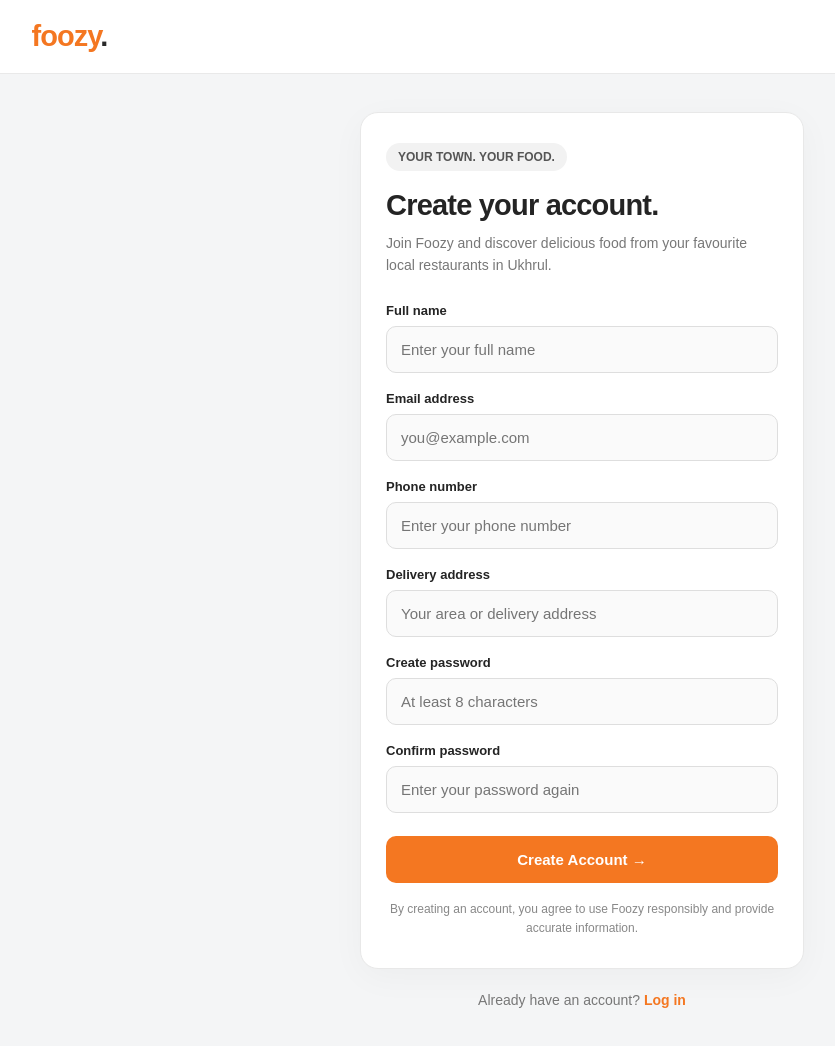
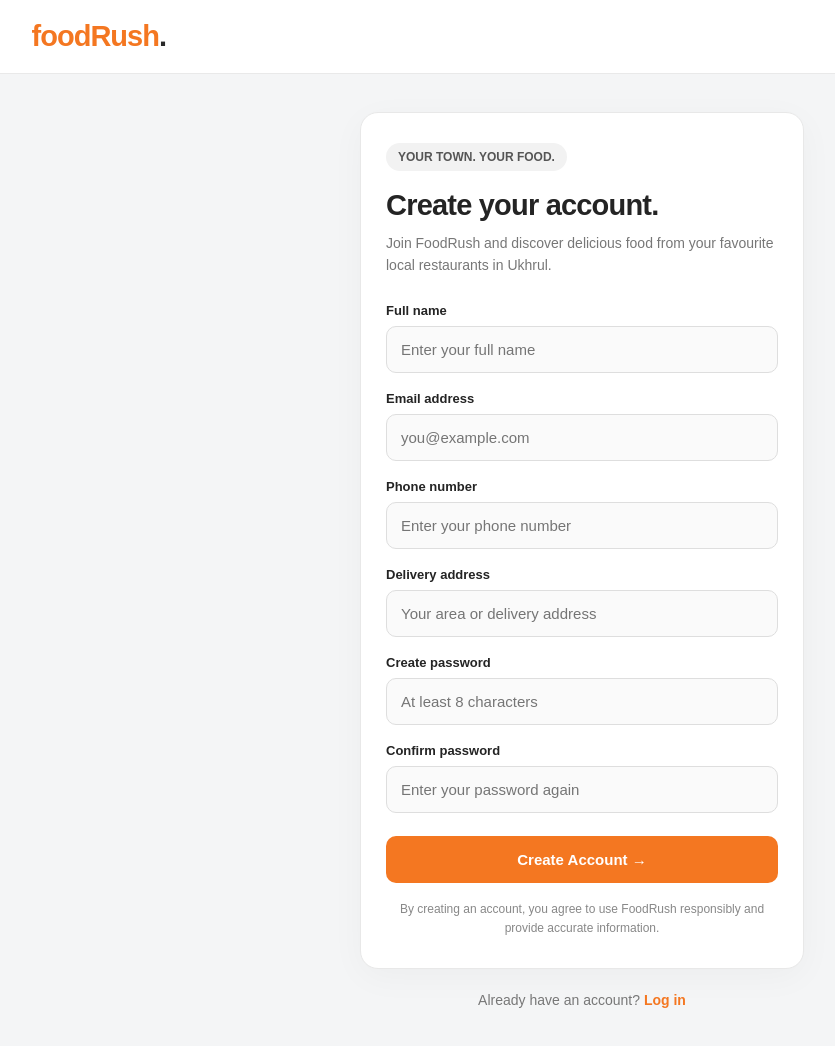
Before and after one commit to zingmuinao-hub/Foozy-app, a plain HTML site: page customer-signup.html in a window 1280 px wide. Shown: the whole page, without its empty margins (58-893 px from the left). Drawn offline with nearby package versions, Linux system fonts and the light colour scheme.

Commit message:
Update customer-signup.html

```diff
--- a/customer-signup.html
+++ b/customer-signup.html
@@ -5,7 +5,7 @@
 <meta name="viewport" content="width=device-width, initial-scale=1.0">
 <meta name="theme-color" content="#ffffff">
 
-<title>Create Your Account | Foozy</title>
+<title>Create Your Account | FoodRush</title>
 
 <script src="https://cdn.jsdelivr.net/npm/@supabase/supabase-js@2"></script>
 
@@ -180,7 +180,7 @@ button:disabled {
 <body>
 
 <header class="topbar">
-  <div class="logo">foozy<span>.</span></div>
+  <div class="logo">foodRush<span>.</span></div>
 </header>
 
 <main class="wrapper">
@@ -191,7 +191,7 @@ button:disabled {
     <h1>Create your account.</h1>
 
     <p class="subtitle">
-      Join Foozy and discover delicious food from your
+      Join FoodRush and discover delicious food from your
       favourite local restaurants in Ukhrul.
     </p>
 
@@ -264,7 +264,7 @@ button:disabled {
       </button>
 
       <p class="terms">
-        By creating an account, you agree to use Foozy
+        By creating an account, you agree to use FoodRush
         responsibly and provide accurate information.
       </p>
 
```
